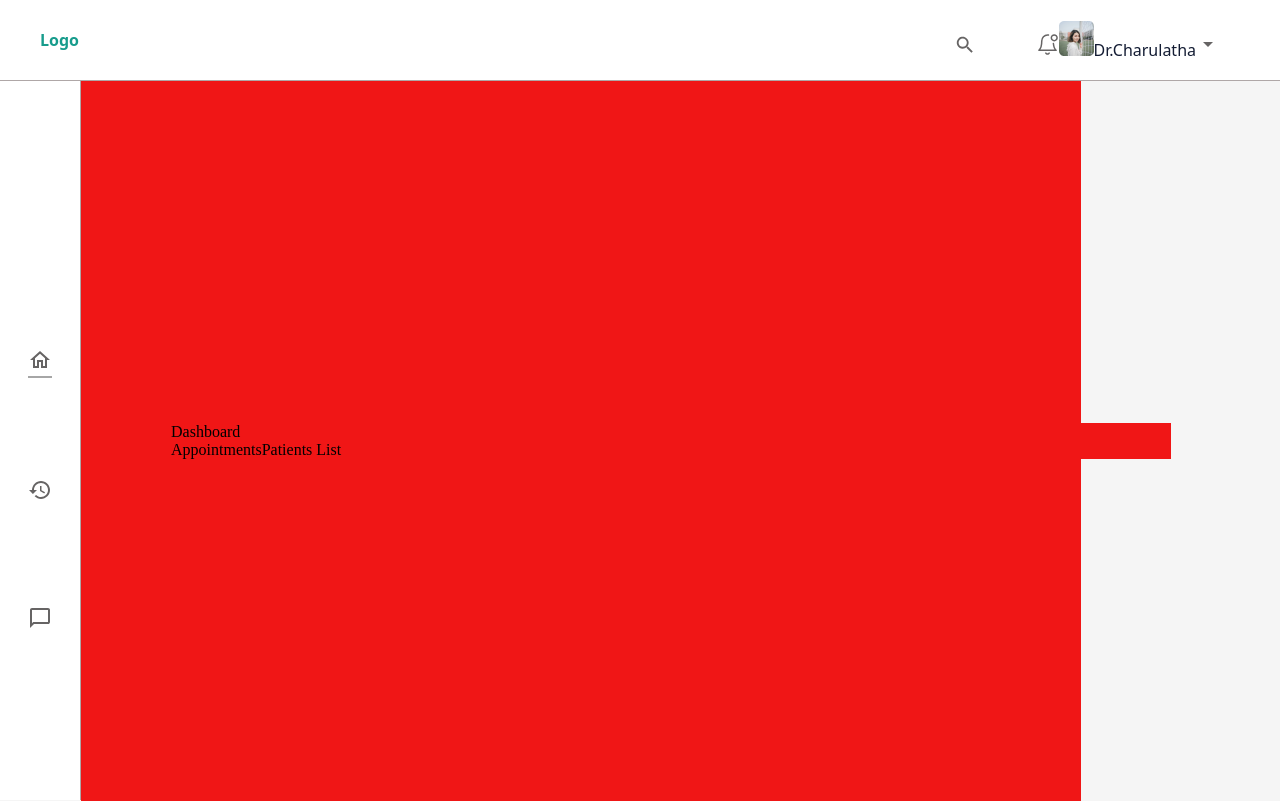
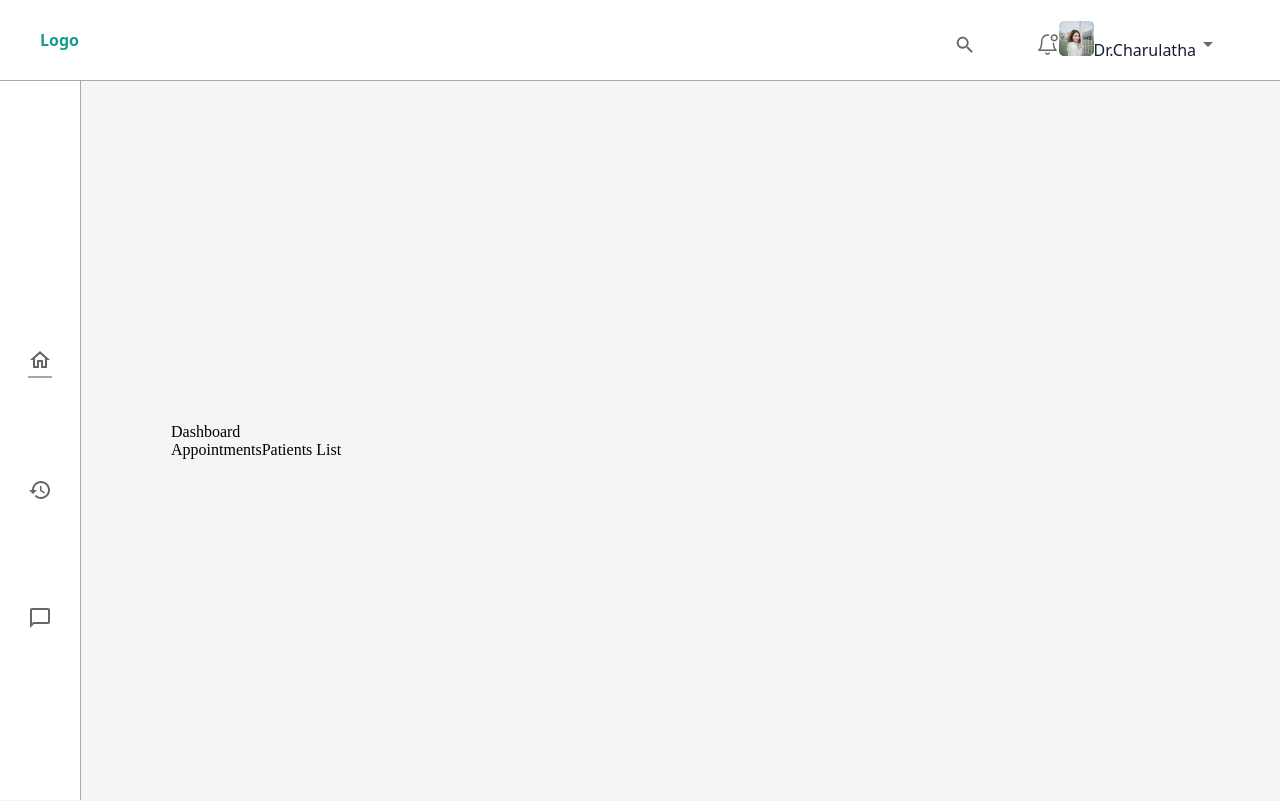
Before and after one commit to sachinabs/atre-helth-tech-in-react, a React (Create React App) app: page / in a window 1280 px wide. Built offline with nearby package versions, Linux system fonts and the light colour scheme.

Commit message:
chore:---

```diff
--- a/src/components/pages/home/HomeStyles.css
+++ b/src/components/pages/home/HomeStyles.css
@@ -9,5 +9,4 @@
 
 .view {
     width: 1000px;
-    background-color: rgb(240, 22, 22);
 }
```
